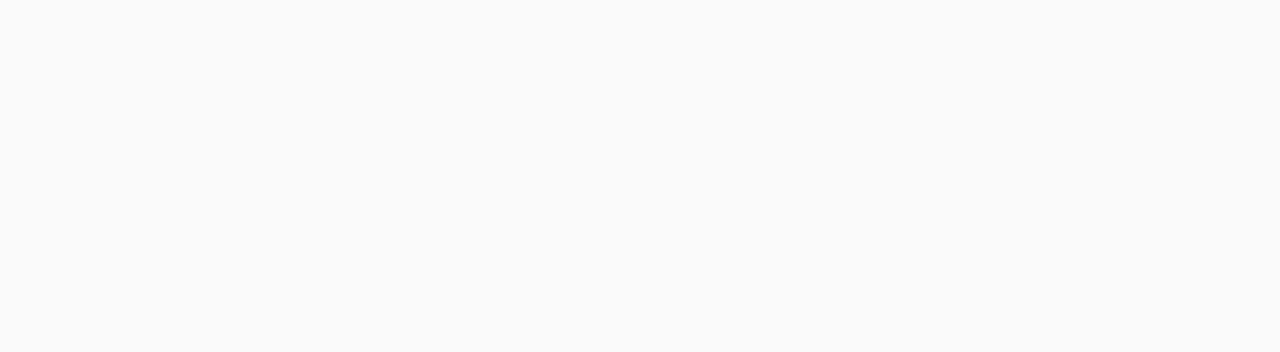
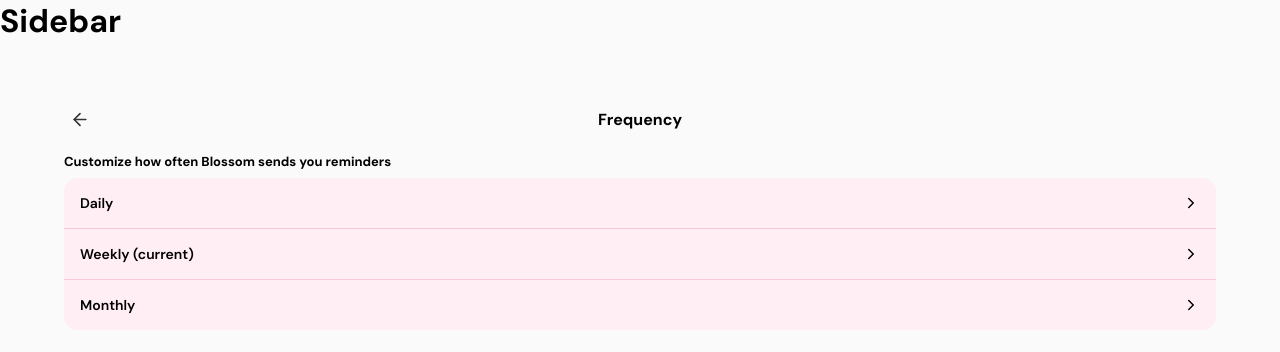
Before and after one commit to mirelalexy/blossom, a React (Vite) app in the folder frontend/: page /settings/notifications/frequency in a window 1280 px wide. Before the commit this address had no page. Shown: the top 352 px of the page. Built offline with nearby package versions, Linux system fonts and the light colour scheme.

Commit message:
feat(settings): add Frequency page

```diff
--- a/frontend/src/App.jsx
+++ b/frontend/src/App.jsx
@@ -29,6 +29,7 @@ import DataPrivacy from "./pages/settings/data & privacy/DataPrivacy"
 import ExportData from "./pages/settings/data & privacy/ExportData"
 import { NotificationProvider } from "./store/NotificationStore"
 import NotificationSettings from "./pages/settings/notifications/NotificationSettings"
+import Frequency from "./pages/settings/notifications/Frequency"
 
 function App() {
   return (
@@ -208,6 +209,14 @@ function App() {
                         </AppLayout>
                       }
                     />
+                    <Route
+                      path="/settings/notifications/frequency"
+                      element={
+                        <AppLayout>
+                          <Frequency />
+                        </AppLayout>
+                      }
+                    />
                     <Route path="login" element={<Login />} />
                   </Routes>
                 </BrowserRouter>
--- /dev/null
+++ b/frontend/src/pages/settings/notifications/Frequency.jsx
@@ -0,0 +1,37 @@
+import { useNotifications } from "../../../store/NotificationStore"
+
+import PageHeader from "../../../components/ui/PageHeader"
+import Section from "../../../components/ui/Section"
+import SettingsCard from "../../../components/settings/SettingsCard"
+import SettingsItem from "../../../components/settings/SettingsItem"
+
+function Frequency() {
+    const { settings, updateSetting } = useNotifications()
+
+    return (
+        <div className="settings-content">
+            <PageHeader title="Frequency" />
+
+            <Section title="Customize how often Blossom sends you reminders">
+                <SettingsCard>
+                    <SettingsItem
+                        label={`Daily ${settings.frequency === "daily" ? "(current)" : ""}`}
+                        onClick={() => updateSetting("frequency", "daily")}
+                    />
+
+                    <SettingsItem
+                        label={`Weekly ${settings.frequency === "weekly" ? "(current)" : ""}`}
+                        onClick={() => updateSetting("frequency", "weekly")}
+                    />
+
+                    <SettingsItem
+                        label={`Monthly ${settings.frequency === "monthly" ? "(current)" : ""}`}
+                        onClick={() => updateSetting("frequency", "monthly")}
+                    />
+                </SettingsCard>
+            </Section>
+        </div>
+    )
+}
+
+export default Frequency
--- a/frontend/src/pages/settings/notifications/NotificationSettings.jsx
+++ b/frontend/src/pages/settings/notifications/NotificationSettings.jsx
@@ -65,6 +65,7 @@ function Notifications() {
                     <SettingsItem
                         label="Frequency"
                         value={settings.frequency}
+                        onClick={() => navigate("/settings/notifications/frequency")}
                     />
                 </SettingsCard>
             </Section>
```
